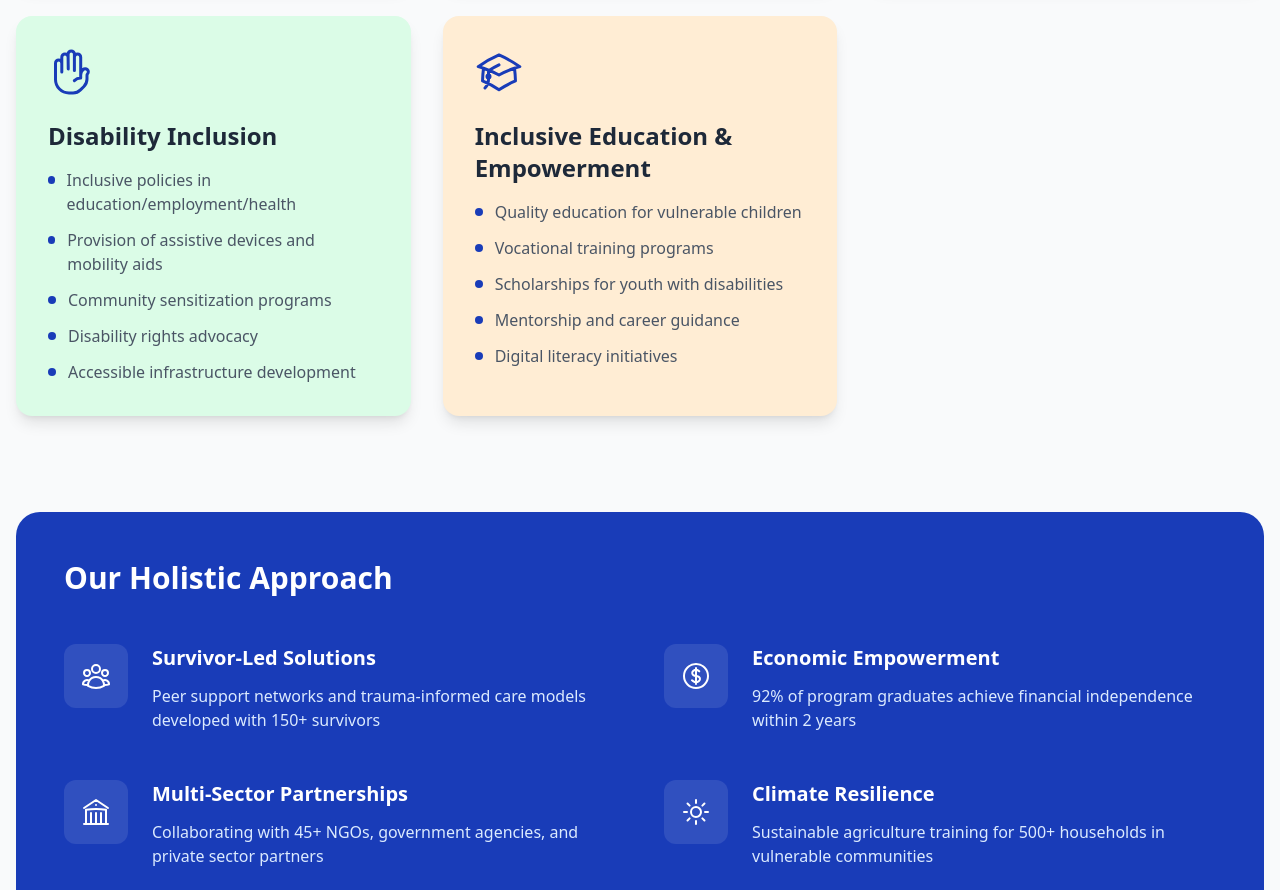
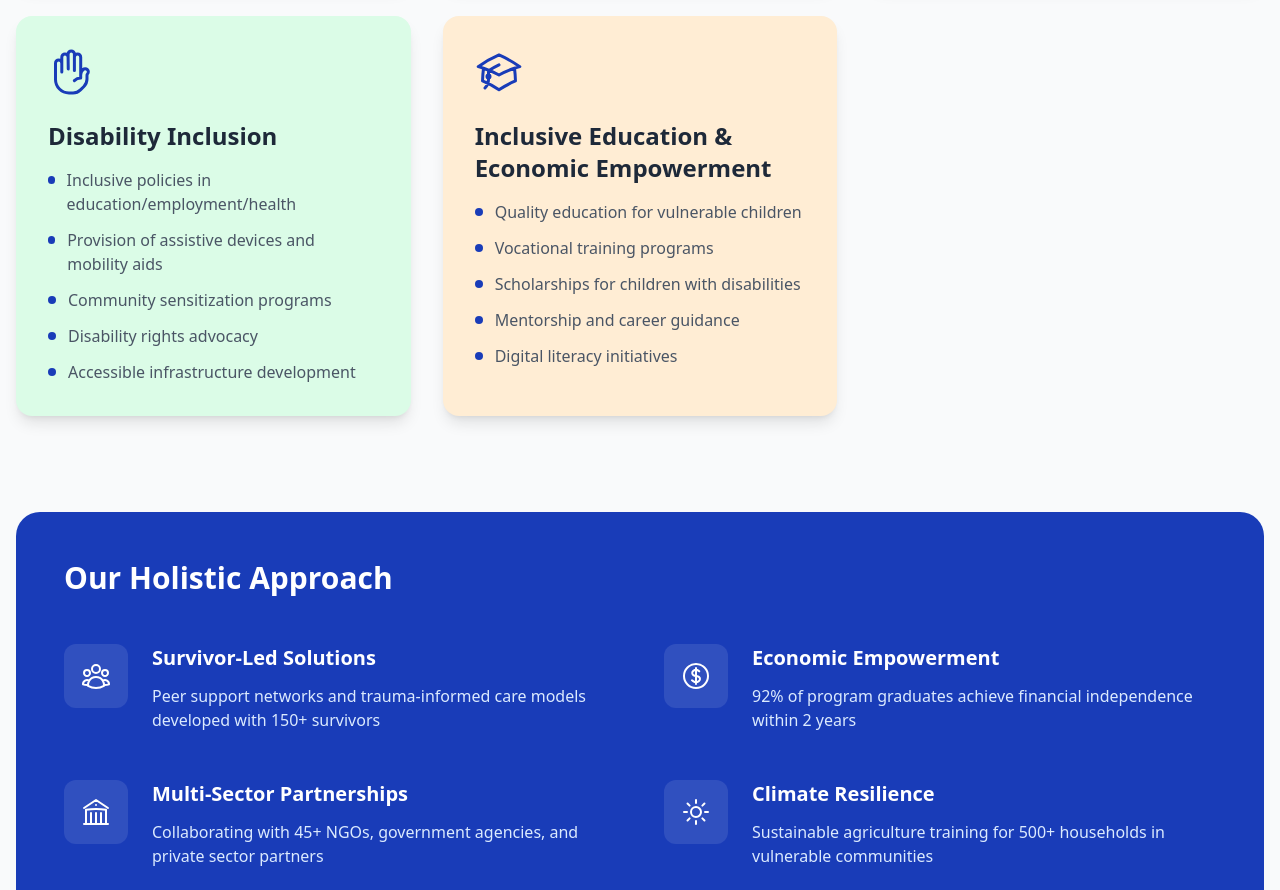
Before and after one commit to MarkMoses27/tesco-cbo, a React (Vite) app: page /programs in a window 1280 px wide. Shown: the part 860-1750 px from the top of the page. Built offline with nearby package versions, Linux system fonts and the light colour scheme.

Commit message:
edited programs

```diff
--- a/src/pages/Programs.jsx
+++ b/src/pages/Programs.jsx
@@ -60,12 +60,12 @@ const Programs = () => {
       color: "bg-green-100"
     },
     {
-      title: "Inclusive Education & Empowerment",
+      title: "Inclusive Education & Economic Empowerment",
       icon: AcademicCapIcon,
       points: [
         "Quality education for vulnerable children",
         "Vocational training programs",
-        "Scholarships for youth with disabilities",
+        "Scholarships for children with disabilities",
         "Mentorship and career guidance",
         "Digital literacy initiatives"
       ],
```
